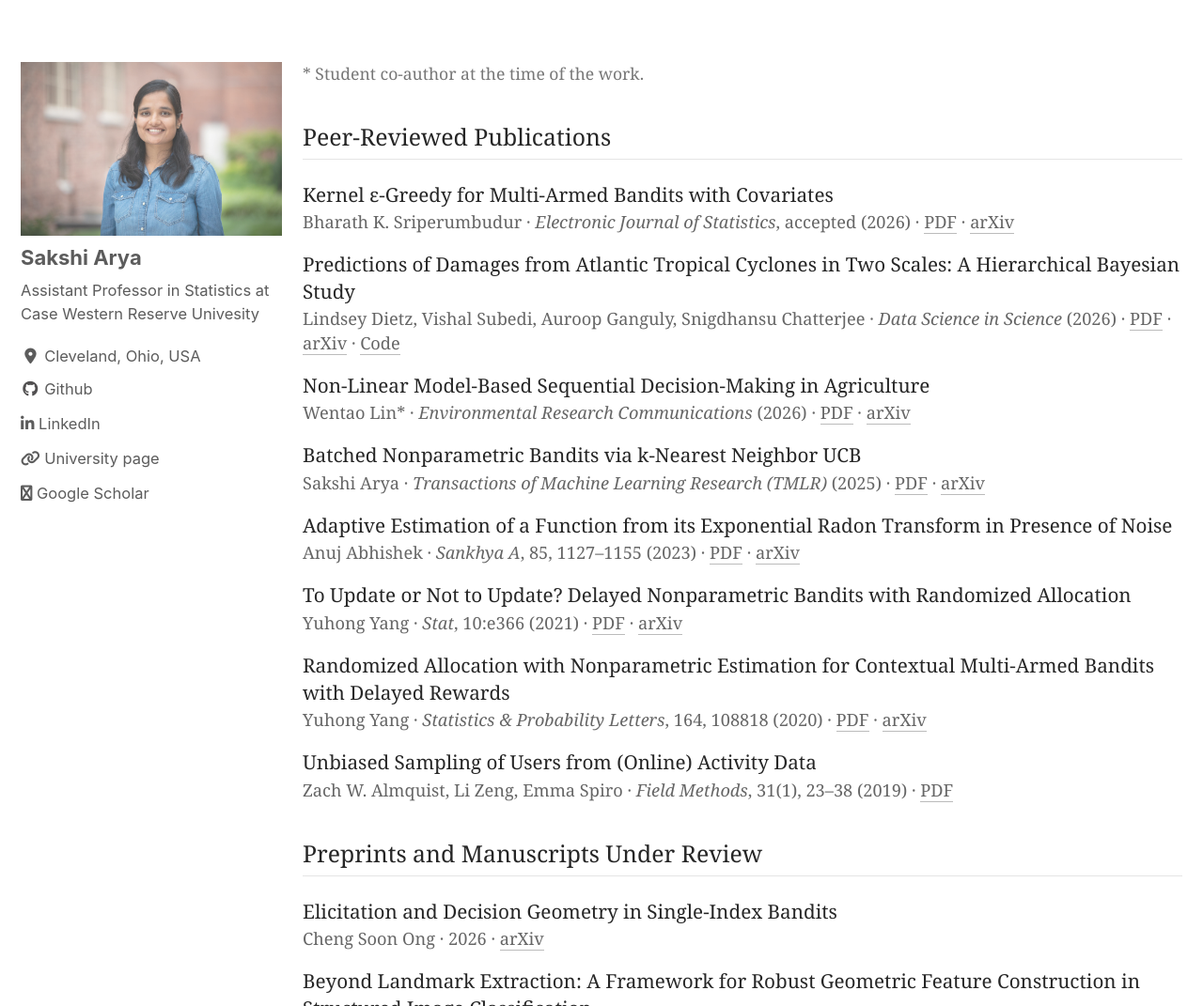
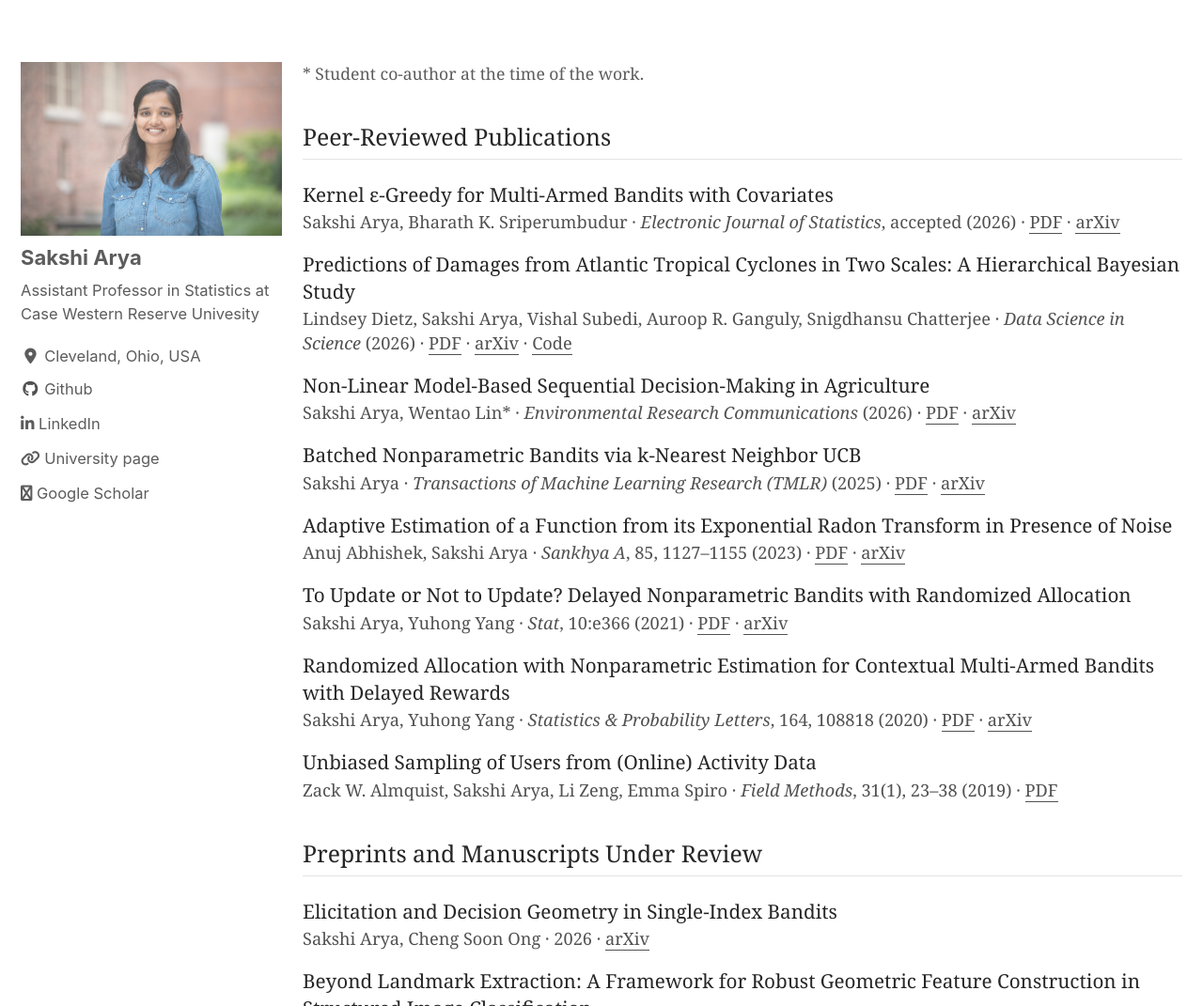
Before and after one commit to sakshiarya/sakshiarya.github.io, a Jekyll site: the page built from _pages/publications.md, in a window 1280 px wide and 1400 px high. Shown: the part 329-1400 px from the top of the window at 94% size. Built offline with Jekyll 4.4.1, drawn with Linux system fonts in a browser that asks for light colours; cached includes are drawn as plain includes; nearby versions of some CDN libraries; some of the changed text lies outside the part shown.

Commit message:
Updating website

```diff
--- a/_pages/publications.md
+++ b/_pages/publications.md
@@ -48,28 +48,30 @@ author_profile: true
   font-size: 0.88em;
   font-weight: 400;
   line-height: 1.4;
-  color: #666;
+  color: inherit;
+  opacity: 0.8;
 }
 
+/* Journal names */
 .publication-list .pub-details em {
   color: inherit;
 }
 
-/* Subtle publication links */
+/* Publication links */
 .publication-list .pub-details a {
   color: inherit;
   text-decoration: none;
-  border-bottom: 1px solid #bbb;
+  border-bottom: 1px solid currentColor;
 }
 
 .publication-list .pub-details a:hover {
-  border-bottom-color: currentColor;
+  opacity: 0.7;
 }
 
 /* Student coauthor note */
 .publication-list .pub-note {
   font-size: 0.85em;
-  color: #777;
+  opacity: 0.75;
   margin-bottom: 1.2em;
 }
 </style>
@@ -83,7 +85,8 @@ author_profile: true
 <div class="publication">
   <div class="pub-title">Kernel ε-Greedy for Multi-Armed Bandits with Covariates</div>
   <div class="pub-details">
-    Bharath K. Sriperumbudur · <em>Electronic Journal of Statistics</em>, accepted (2026) ·
+    Sakshi Arya, Bharath K. Sriperumbudur ·
+    <em>Electronic Journal of Statistics</em>, accepted (2026) ·
     <a href="/assets/pdf/kernel_eps_greedy.pdf">PDF</a> ·
     <a href="https://arxiv.org/abs/2306.17329">arXiv</a>
   </div>
@@ -92,7 +95,7 @@ author_profile: true
 <div class="publication">
   <div class="pub-title">Predictions of Damages from Atlantic Tropical Cyclones in Two Scales: A Hierarchical Bayesian Study</div>
   <div class="pub-details">
-    Lindsey Dietz, Vishal Subedi, Auroop Ganguly, Snigdhansu Chatterjee ·
+    Lindsey Dietz, Sakshi Arya, Vishal Subedi, Auroop R. Ganguly, Snigdhansu Chatterjee ·
     <em>Data Science in Science</em> (2026) ·
     <a href="https://www.tandfonline.com/doi/full/10.1080/26941899.2026.2676418">PDF</a> ·
     <a href="https://arxiv.org/abs/2208.07899">arXiv</a> ·
@@ -103,7 +106,8 @@ author_profile: true
 <div class="publication">
   <div class="pub-title">Non-Linear Model-Based Sequential Decision-Making in Agriculture</div>
   <div class="pub-details">
-    Wentao Lin* · <em>Environmental Research Communications</em> (2026) ·
+    Sakshi Arya, Wentao Lin* ·
+    <em>Environmental Research Communications</em> (2026) ·
     <a href="https://iopscience.iop.org/article/10.1088/2515-7620/ae489e">PDF</a> ·
     <a href="https://arxiv.org/abs/2509.01924">arXiv</a>
   </div>
@@ -112,7 +116,8 @@ author_profile: true
 <div class="publication">
   <div class="pub-title">Batched Nonparametric Bandits via k-Nearest Neighbor UCB</div>
   <div class="pub-details">
-    Sakshi Arya · <em>Transactions of Machine Learning Research (TMLR)</em> (2025) ·
+    Sakshi Arya ·
+    <em>Transactions of Machine Learning Research (TMLR)</em> (2025) ·
     <a href="/assets/pdf/CameraReadyVersionBankUCB.pdf">PDF</a> ·
     <a href="https://arxiv.org/abs/2505.10498">arXiv</a>
   </div>
@@ -121,7 +126,8 @@ author_profile: true
 <div class="publication">
   <div class="pub-title">Adaptive Estimation of a Function from its Exponential Radon Transform in Presence of Noise</div>
   <div class="pub-details">
-    Anuj Abhishek · <em>Sankhya A</em>, 85, 1127–1155 (2023) ·
+    Anuj Abhishek, Sakshi Arya ·
+    <em>Sankhya A</em>, 85, 1127–1155 (2023) ·
     <a href="/assets/pdf/SankhyaA_AA_SA.pdf">PDF</a> ·
     <a href="https://arxiv.org/abs/2011.06887">arXiv</a>
   </div>
@@ -130,7 +136,8 @@ author_profile: true
 <div class="publication">
   <div class="pub-title">To Update or Not to Update? Delayed Nonparametric Bandits with Randomized Allocation</div>
   <div class="pub-details">
-    Yuhong Yang · <em>Stat</em>, 10:e366 (2021) ·
+    Sakshi Arya, Yuhong Yang ·
+    <em>Stat</em>, 10:e366 (2021) ·
     <a href="/assets/pdf/STAT_DelayedBandits_SakshiArya.pdf">PDF</a> ·
     <a href="https://arxiv.org/pdf/2005.13078">arXiv</a>
   </div>
@@ -139,7 +146,8 @@ author_profile: true
 <div class="publication">
   <div class="pub-title">Randomized Allocation with Nonparametric Estimation for Contextual Multi-Armed Bandits with Delayed Rewards</div>
   <div class="pub-details">
-    Yuhong Yang · <em>Statistics &amp; Probability Letters</em>, 164, 108818 (2020) ·
+    Sakshi Arya, Yuhong Yang ·
+    <em>Statistics &amp; Probability Letters</em>, 164, 108818 (2020) ·
     <a href="/assets/pdf/SPLpaperpublished-main.pdf">PDF</a> ·
     <a href="https://arxiv.org/abs/1902.00819">arXiv</a>
   </div>
@@ -148,7 +156,8 @@ author_profile: true
 <div class="publication">
   <div class="pub-title">Unbiased Sampling of Users from (Online) Activity Data</div>
   <div class="pub-details">
-    Zach W. Almquist, Li Zeng, Emma Spiro · <em>Field Methods</em>, 31(1), 23–38 (2019) ·
+    Zack W. Almquist, Sakshi Arya, Li Zeng, Emma Spiro ·
+    <em>Field Methods</em>, 31(1), 23–38 (2019) ·
     <a href="/assets/pdf/FieldMethods.pdf">PDF</a>
   </div>
 </div>
@@ -158,7 +167,7 @@ author_profile: true
 <div class="publication">
   <div class="pub-title">Elicitation and Decision Geometry in Single-Index Bandits</div>
   <div class="pub-details">
-    Cheng Soon Ong · 2026 ·
+    Sakshi Arya, Cheng Soon Ong · 2026 ·
     <a href="https://arxiv.org/pdf/2609.35622">arXiv</a>
   </div>
 </div>
@@ -166,7 +175,7 @@ author_profile: true
 <div class="publication">
   <div class="pub-title">Beyond Landmark Extraction: A Framework for Robust Geometric Feature Construction in Structured Image Classification</div>
   <div class="pub-details">
-    Shiv Mauree* · 2026 ·
+    Saravana Mauree*, Sakshi Arya · 2026 ·
     <a href="https://arxiv.org/pdf/2609.00634">arXiv</a>
   </div>
 </div>
@@ -174,7 +183,7 @@ author_profile: true
 <div class="publication">
   <div class="pub-title">An Efficient Bayesian Framework for Uncertainty Quantification in Nonlinear Imaging Inverse Problems</div>
   <div class="pub-details">
-    Anuj Abhishek, Madhu Gupta · 2026 ·
+    Anuj Abhishek, Sakshi Arya, Madhu Gupta · 2026 ·
     <a href="https://arxiv.org/pdf/2607.10817v1">arXiv</a> ·
     <a href="https://github.com/sakshiarya/bayesian-uq-qpat-eit">Code</a>
   </div>
@@ -183,7 +192,7 @@ author_profile: true
 <div class="publication">
   <div class="pub-title">Near-Optimal Nitrogen Recommendations for Precision Agriculture via Sequential Screening and Hierarchical Refinement</div>
   <div class="pub-details">
-    Hossein Moradi Rekabdarkolaee, Abdul-Nasah Soale · 2026 ·
+    Sakshi Arya, Abdul-Nasah Soale, Hossein Moradi Rekabdarkolaee · 2026 ·
     <a href="https://arxiv.org/abs/2606.31661">arXiv</a>
   </div>
 </div>
@@ -191,7 +200,7 @@ author_profile: true
 <div class="publication">
   <div class="pub-title">Kernel Single-Index Bandits: Estimation, Inference, and Learning</div>
   <div class="pub-details">
-    Satarupa Bhattacharjee, Bharath K. Sriperumbudur · 2026 ·
+    Sakshi Arya, Satarupa Bhattacharjee, Bharath K. Sriperumbudur · 2026 ·
     <a href="/assets/pdf/KSIBarXiv.pdf">PDF</a> ·
     <a href="https://arxiv.org/abs/2603.18938">arXiv</a>
   </div>
@@ -200,7 +209,7 @@ author_profile: true
 <div class="publication">
   <div class="pub-title">Batched Single-Index Global Multi-Armed Bandits with Covariates</div>
   <div class="pub-details">
-    Hyebin Song · Under minor revision (2025) ·
+    Sakshi Arya, Hyebin Song · Under minor revision (2025) ·
     <a href="/assets/pdf/SIRBandits.pdf">PDF</a> ·
     <a href="https://arxiv.org/abs/2503.00565">arXiv</a>
   </div>
```
Also changed, not shown: other parts of _pages/publications.md (+1 -1 lines).
